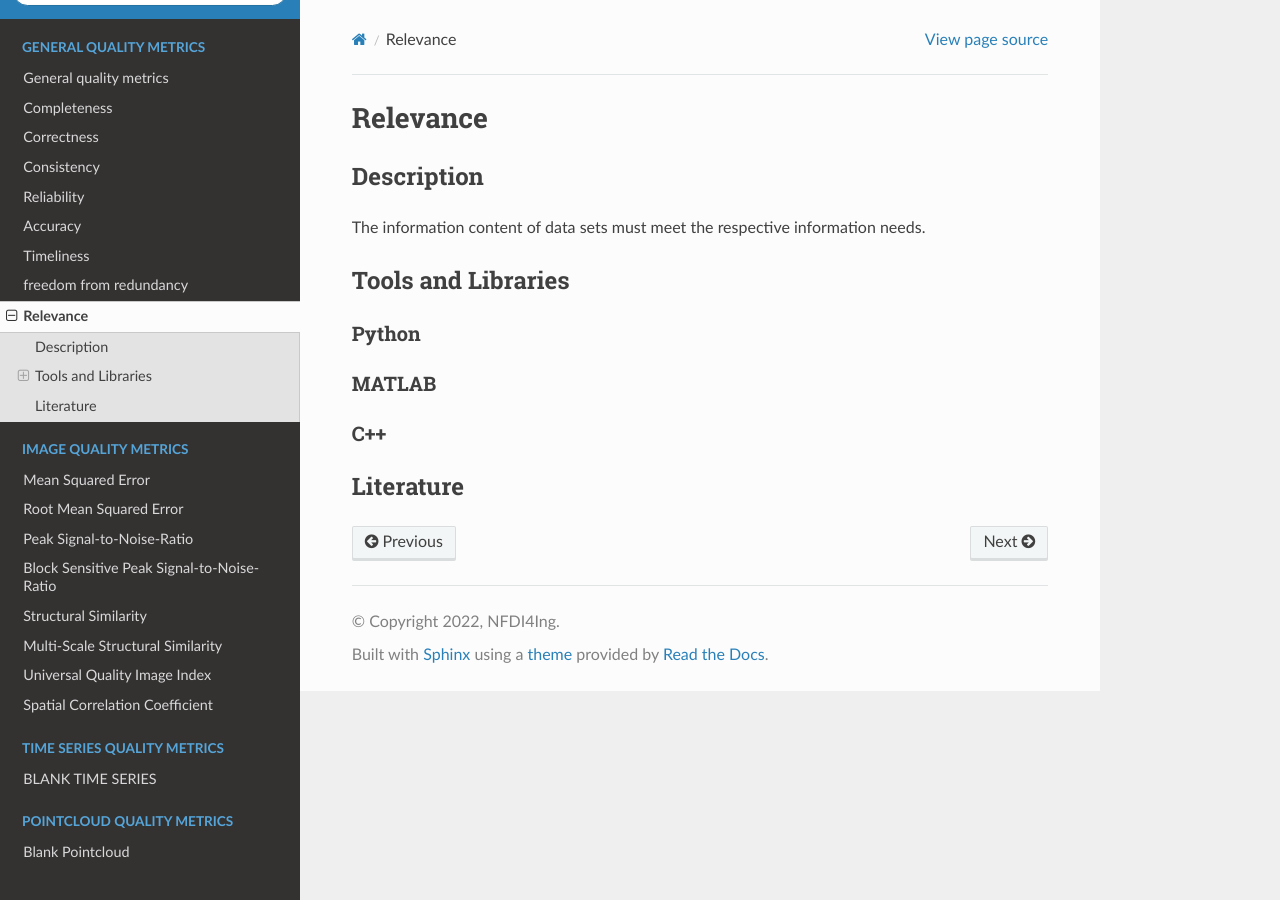
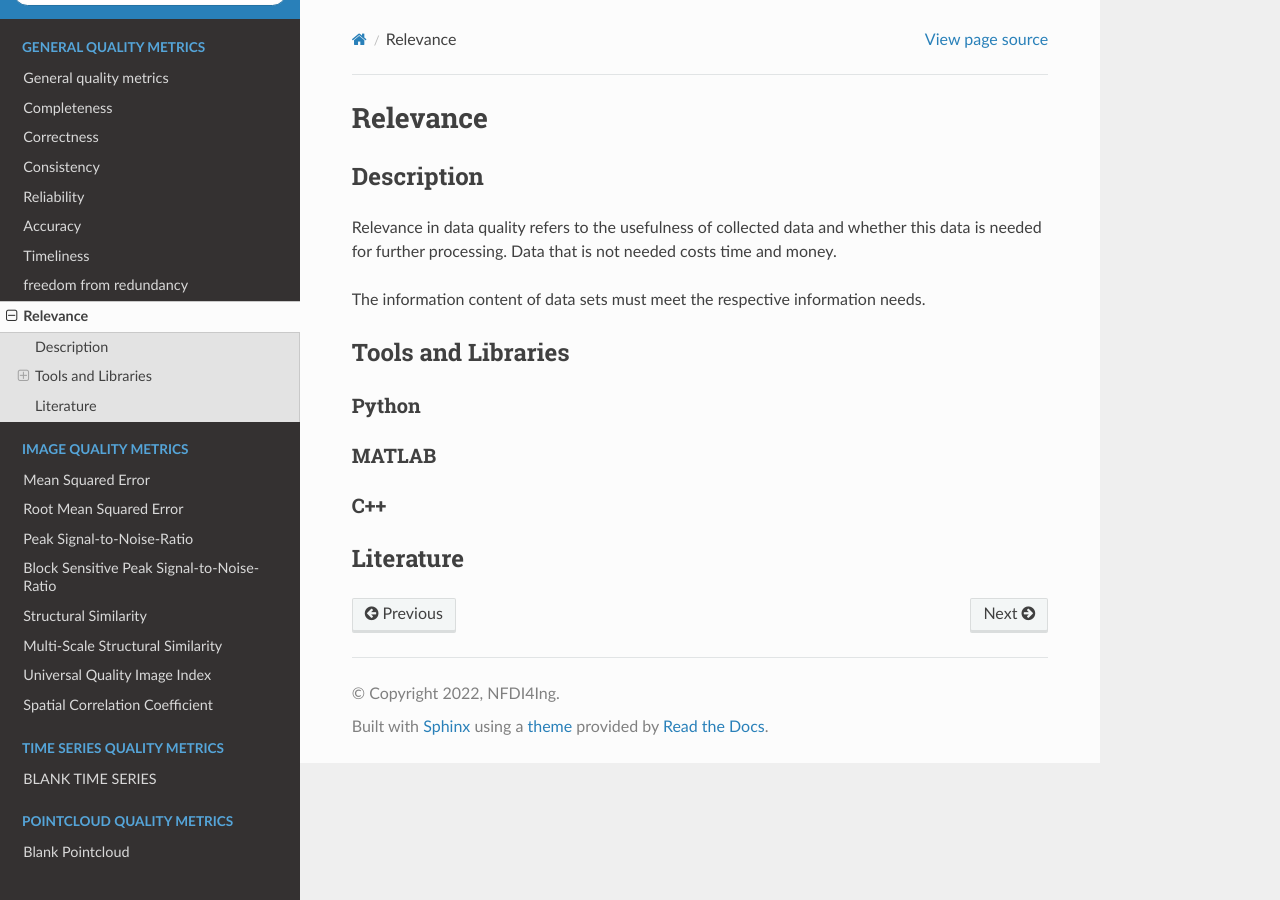
Before and after one commit to HDierend/Data-Quality-Metrics, a Sphinx documentation site: the page built from docs/source/general_quality/Relevance.rst, in a window 1280 px wide. Built offline with Sphinx 7.4.7 and the Read the Docs theme 2.0.0, drawn with Linux system fonts in a browser that asks for light colours; pages that are not in the unit, such as notebooks, are missing from menus.

Commit message:
relevance

```diff
--- a/docs/source/general_quality/Relevance.rst
+++ b/docs/source/general_quality/Relevance.rst
@@ -5,6 +5,9 @@ Relevance
 *********
 Description
 *********
+
+Relevance in data quality refers to the usefulness of collected data and whether this data is needed for further processing.
+Data that is not needed costs time and money.
 
 The information content of data sets must meet the respective information needs.
 
```
